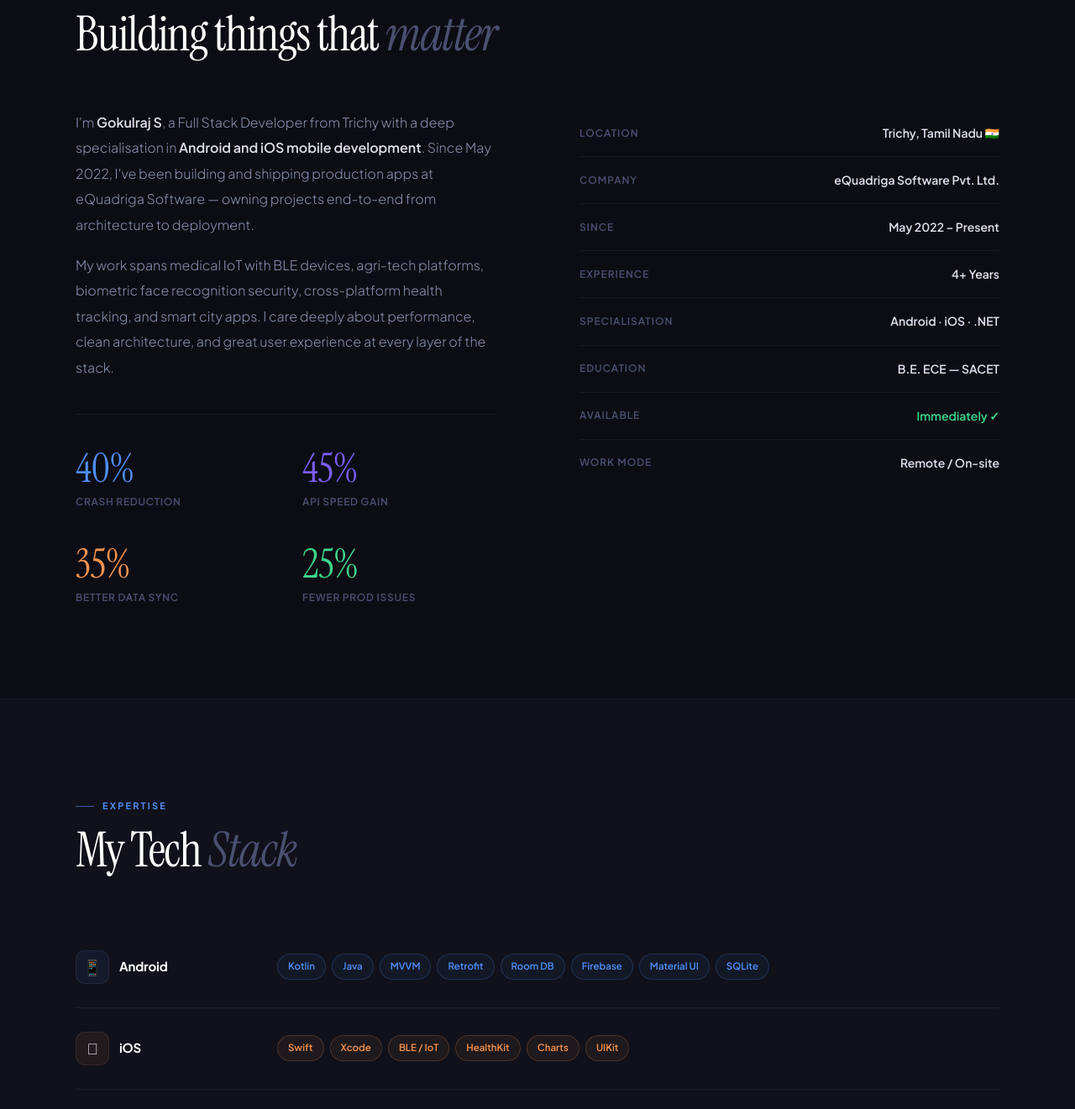
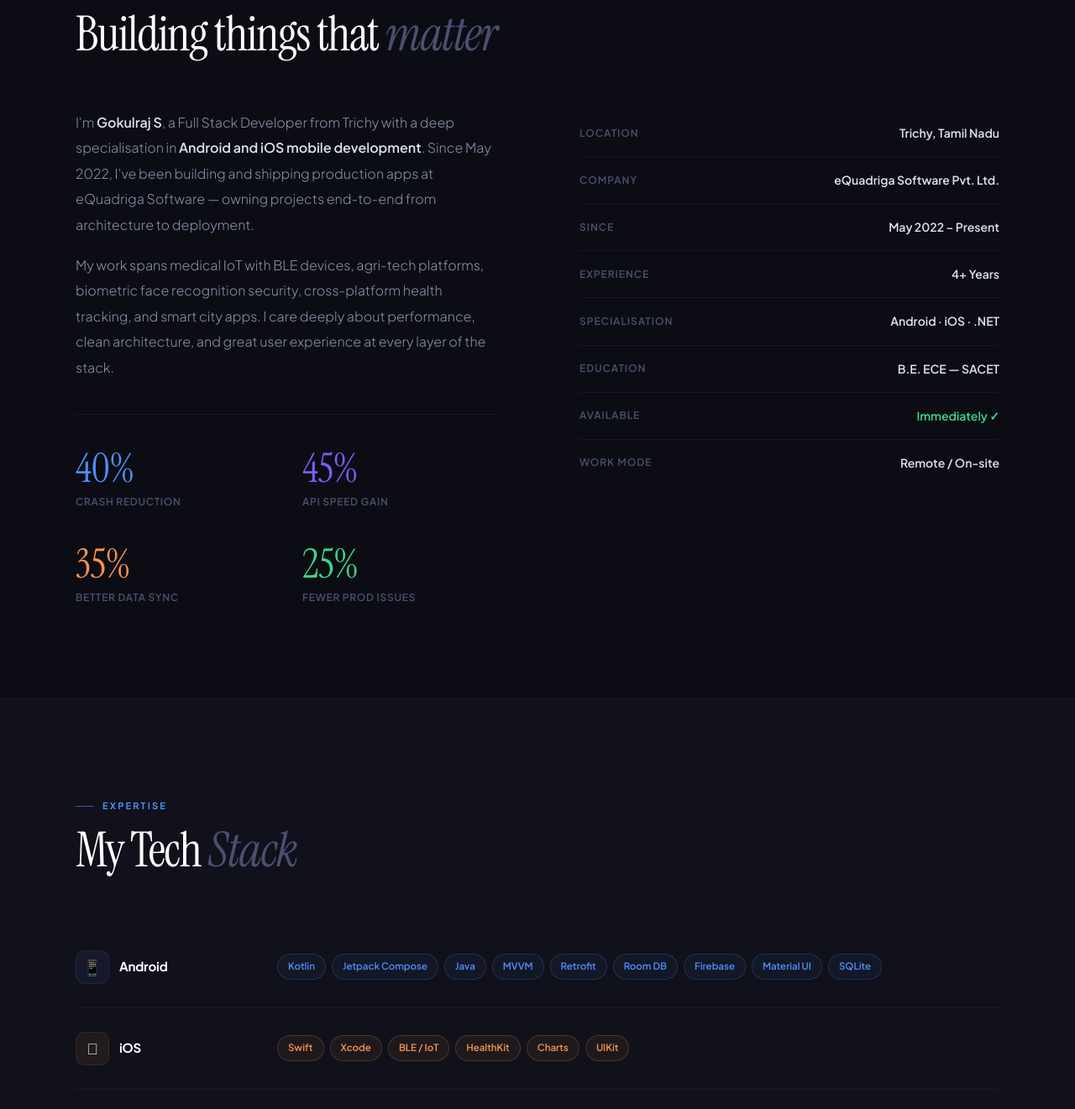
Before and after one commit to GokulRajS17/Portfolio, a plain HTML site: page index.html in a window 1280 px wide. Shown: the part 999-2320 px from the top of the page at 84% size. Drawn offline with Linux system fonts and the light colour scheme.

Commit message:
Added Skills
Added the new skills

```diff
--- a/index.html
+++ b/index.html
@@ -667,7 +667,7 @@ footer{padding:28px 52px;border-top:1px solid var(--b1);display:flex;justify-con
       </div>
       <div class="rvr">
         <div class="info-list">
-          <div class="info-row"><span class="ir-key">Location</span><span class="ir-val">Trichy, Tamil Nadu 🇮🇳</span></div>
+          <div class="info-row"><span class="ir-key">Location</span><span class="ir-val">Trichy, Tamil Nadu</span></div>
           <div class="info-row"><span class="ir-key">Company</span><span class="ir-val">eQuadriga Software Pvt. Ltd.</span></div>
           <div class="info-row"><span class="ir-key">Since</span><span class="ir-val">May 2022 – Present</span></div>
           <div class="info-row"><span class="ir-key">Experience</span><span class="ir-val">4+ Years</span></div>
@@ -690,7 +690,7 @@ footer{padding:28px 52px;border-top:1px solid var(--b1);display:flex;justify-con
     <div class="sk-layout rv">
       <div class="sk-row">
         <div class="sk-cat"><div class="sk-ico" style="background:rgba(79,142,247,.08)">📱</div><div class="sk-name">Android</div></div>
-        <div class="sk-chips"><span class="chip cc">Kotlin</span><span class="chip cc">Java</span><span class="chip cc">MVVM</span><span class="chip cc">Retrofit</span><span class="chip cc">Room DB</span><span class="chip cc">Firebase</span><span class="chip cc">Material UI</span><span class="chip cc">SQLite</span></div>
+        <div class="sk-chips"><span class="chip cc">Kotlin</span><span class="chip cc">Jetpack Compose</span><span class="chip cc">Java</span><span class="chip cc">MVVM</span><span class="chip cc">Retrofit</span><span class="chip cc">Room DB</span><span class="chip cc">Firebase</span><span class="chip cc">Material UI</span><span class="chip cc">SQLite</span></div>
       </div>
       <div class="sk-row">
         <div class="sk-cat"><div class="sk-ico" style="background:rgba(247,147,79,.08)"></div><div class="sk-name">iOS</div></div>
```
